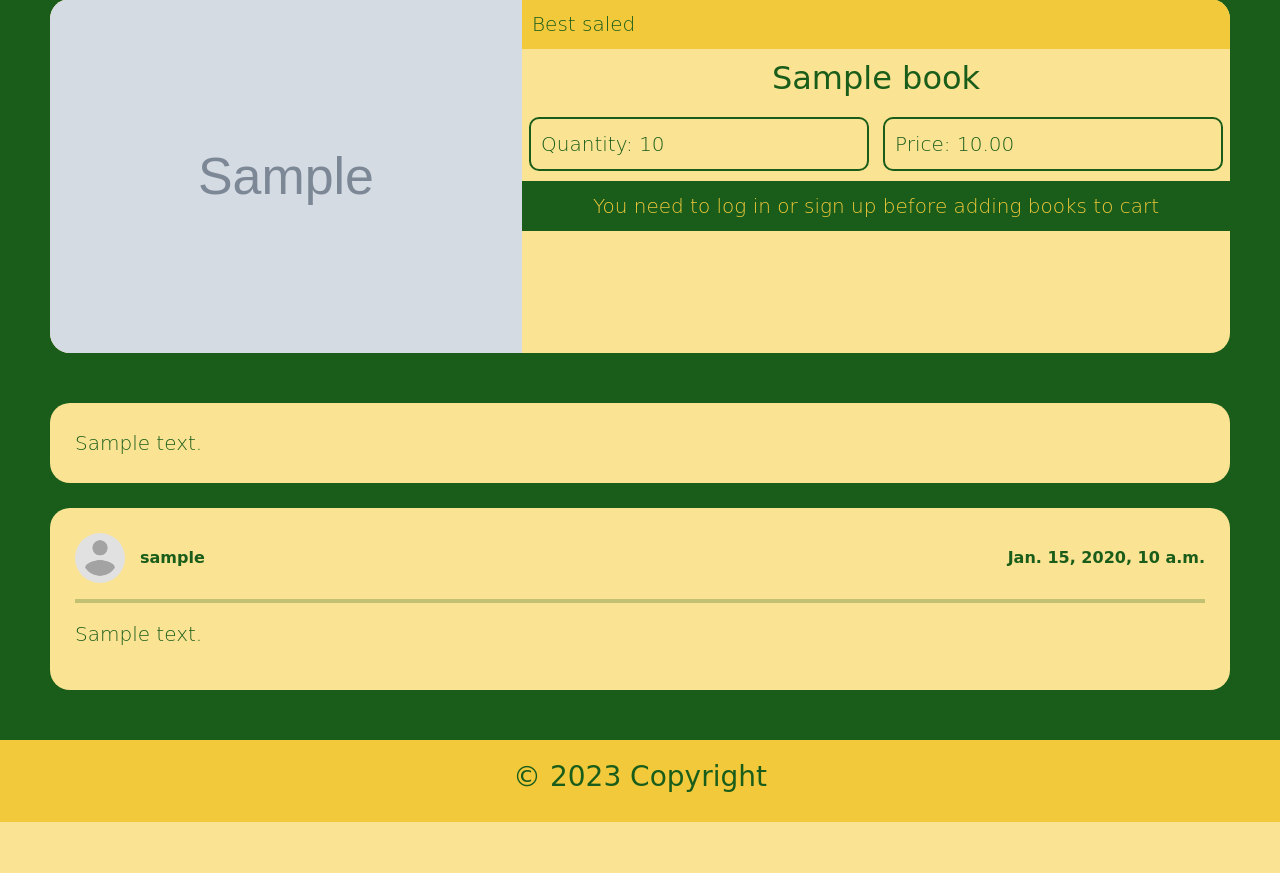
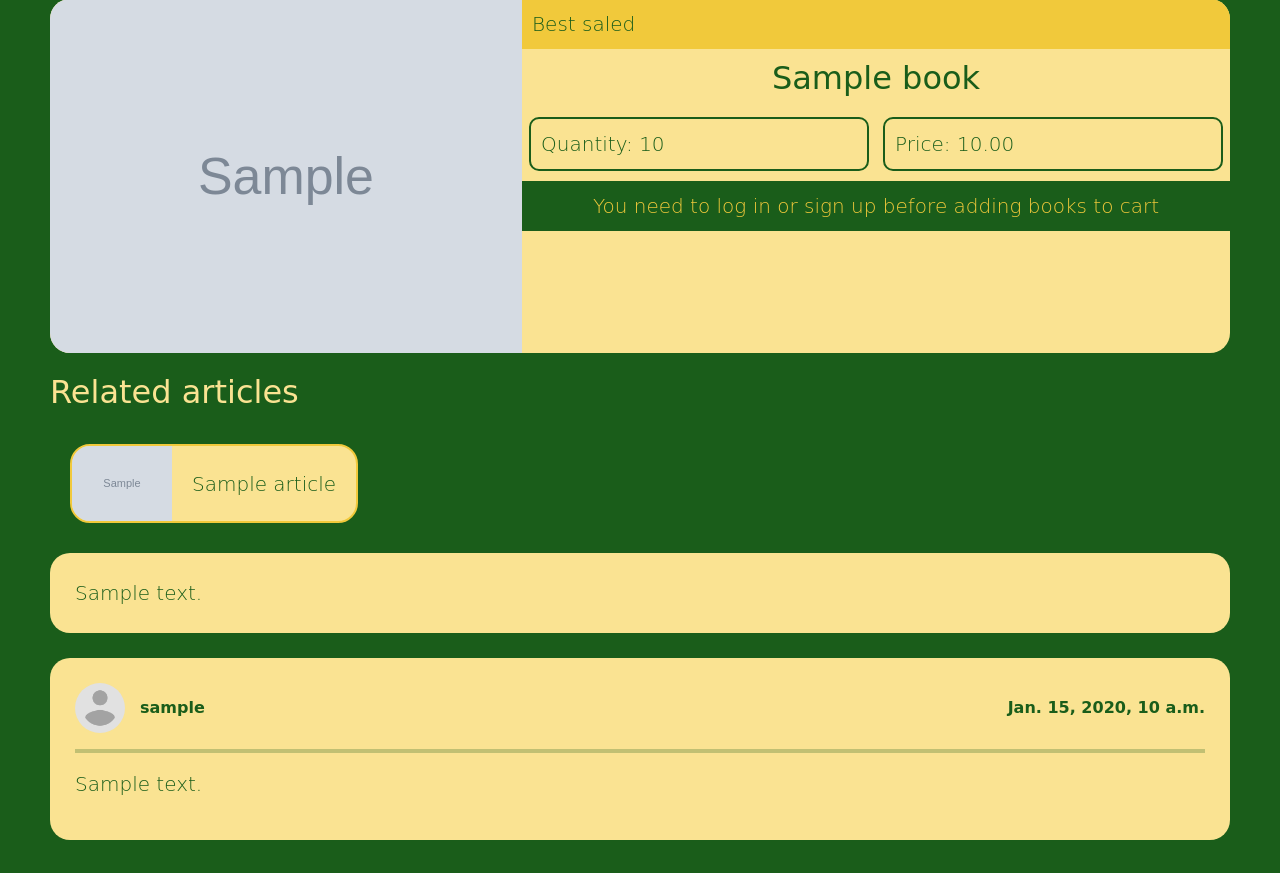
Before and after one commit to KatePril/BookStore, a Django app: a page that uses templates/base.html in a window 1280 px wide. Shown: the part 206-1079 px from the top of the page. Before the commit the page ends 1028 px from the top, so only its background shows below. Run offline with Django 4.2, Linux system fonts and the light colour scheme; tables that the repository leaves empty hold one stand-in row (values such as "Sample post"); grey boxes marked "Sample" are stand-in pictures; some libraries are stand-ins or nearby versions.

Commit message:
Add related article to book details

```diff
--- a/shop/views.py
+++ b/shop/views.py
@@ -8,6 +8,7 @@ from main.mixins import ListViewBreadCrumbMixin, DetailViewBreadcrumbsMixin
 
 from comments.models import CommentBook
 from comments.forms import CommentBookForm
+from blog.models import Article
 # Create your views here.
 
 class CatalogIndexView(ListViewBreadCrumbMixin):
@@ -88,17 +89,20 @@ class BookDetailView(DetailViewBreadcrumbsMixin):
     def get(self, request, slug):
         form = CommentBookForm()
         book = Book.objects.filter(slug=slug).first()
+        related_articles = Article.objects.filter(related_book=book)
         comments = CommentBook.objects.filter(book=book)
-        return render(request, 'shop/book_detail.html', {'form': form, 'book': book, 'comments': comments})
+        return render(request, 'shop/book_detail.html', {'form': form, 'book': book, 'comments': comments, 'related_articles': related_articles})
 
     def post(self, request, slug):
         book = Book.objects.filter(slug=slug).first()
+        related_articles = Article.objects.filter(related_book=book)
+        print(related_articles)
         form = CommentBookForm(request.POST, request.FILES)
         comments = CommentBook.objects.filter(book=book)
         if form.is_valid():
             comment = form.save(user=request.user, book=book)
             return redirect('book', slug=slug)
-        render(request, 'shop/book_detail.html', {'form': form, 'book': book, 'comments': comments})
+        render(request, 'shop/book_detail.html', {'form': form, 'book': book, 'comments': comments, 'related_articles': related_articles})
 
 def user_book_list(request, pk):
     books = Book.objects.filter(owner=pk)
--- a/static/css/detail_style.css
+++ b/static/css/detail_style.css
@@ -1,5 +1,5 @@
 .block-description {
-    margin-top: var(--padding-b);
+    margin-top: var(--padding-s);
     padding: var(--padding-l);
 }
 
--- /dev/null
+++ b/static/css/related_article_style.css
@@ -0,0 +1,30 @@
+.for-related-articles {
+    display: flex;
+    flex-wrap: wrap;
+}
+
+.for-related-article {
+    display: flex;
+    margin:var(--padding-l) var(--padding-m) var(--padding-m) var(--padding-m);
+    border: var(--border-w) solid var(--main-color-two);
+}
+
+.for-related-article-text {
+    display: flex;
+    justify-content: center;
+    align-items: center;
+    padding: var(--padding-m);
+}
+
+.related-article-image {
+    width: 100px;
+}
+
+.related-article-link {
+    text-decoration: none;
+    color: var(--main-color-one);
+}
+
+.related-article-link:hover {
+    color: var(--main-color-two);
+}
--- a/templates/base.html
+++ b/templates/base.html
@@ -19,6 +19,7 @@
     <link rel="stylesheet" href="{% static 'css/order_style.css' %}">
     <link rel="stylesheet" href="{% static 'css/comments_style.css' %}">
     <link rel="stylesheet" href="{% static 'css/blog_style.css' %}">
+    <link rel="stylesheet" href="{% static 'css/related_article_style.css' %}"
 </head>
 <body>
     <header>
--- /dev/null
+++ b/templates/shop/blocks/related_article.html
@@ -0,0 +1,11 @@
+{% load static %}
+<div class="block-content for-related-article">
+    {% if article.image %}
+        <img src="{{article.image.url}}" class="related-article-image">
+    {% else %}
+        <img src="{% static 'img/tmb.png' %}" alt="{{ book.name }}" class="related-article-image">
+    {% endif %}
+    <div class="for-related-article-text">
+        <a href="{{ article.get_absolute_url }}" class="lead related-article-link">{{article.title}}</a>
+    </div>
+</div>
--- a/templates/shop/book_detail.html
+++ b/templates/shop/book_detail.html
@@ -54,6 +54,14 @@
 
         </div>
     </div>
+    {% if related_articles %}
+    <h2 style="margin-top: var(--padding-m); color: var(--secondary-color-two);">Related articles</h2>
+    <div class="for-related-articles">
+        {% for article in related_articles %}
+        {% include 'shop/blocks/related_article.html' %}
+        {% endfor %}
+    </div>
+    {% endif %}
     {% if book.description %}
     <div class="block-content lead block-description">{{book.description|safe}}</div>
     {% endif %}
```
Also changed, not shown: static/css/blog_style.css (line endings or trailing spaces).
